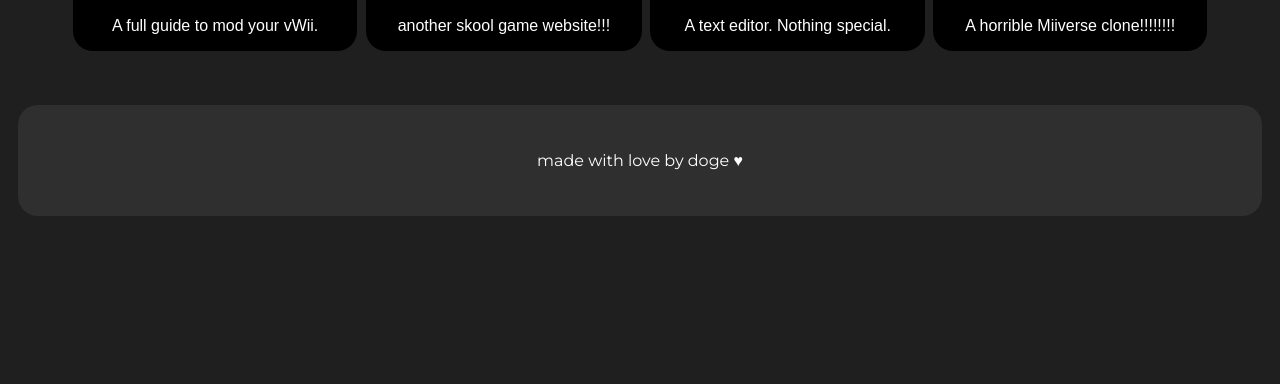
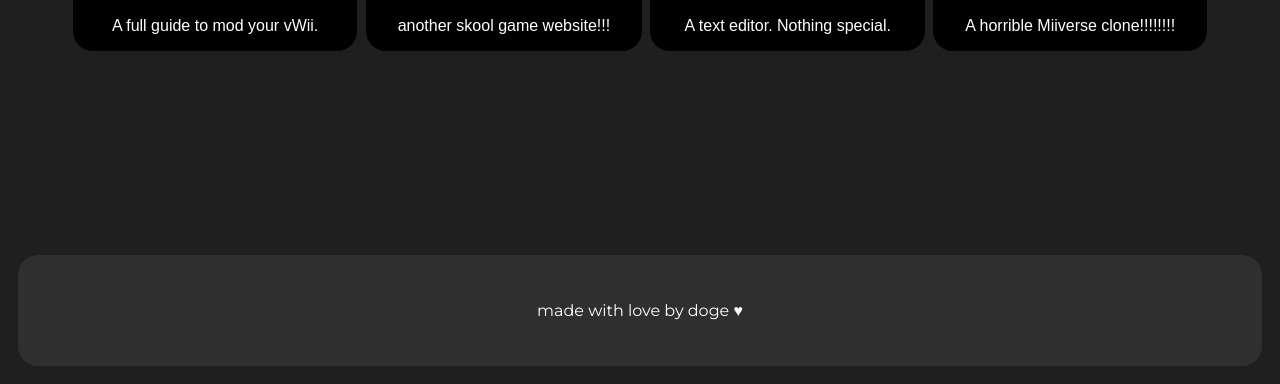
Before and after one commit to ctrlaltdel-html/dogesite2, a plain HTML site: page index.html in a window 1280 px wide. Shown: the part 560-944 px from the top of the page. Before the commit the page ends 800 px from the top, so only its background shows below. Drawn offline with Linux system fonts and the light colour scheme.

Commit message:
Update index.html

```diff
--- a/index.html
+++ b/index.html
@@ -76,7 +76,7 @@ function redirectTo(url) {
     Montserrat;">dogeverse</h2> A horrible Miiverse clone!!!!!!!!
     </button>
   </div>
-  <footer style="border-radius: 20px; text-align: center; padding:30px; background-color: #2f2f2f; margin-top: 50px;">
+  <footer style="border-radius: 20px; text-align: center; padding:30px; background-color: #2f2f2f; margin-top: 200px;">
     <p>made with love by doge ♥</p>
   </footer>
 </body>
```
